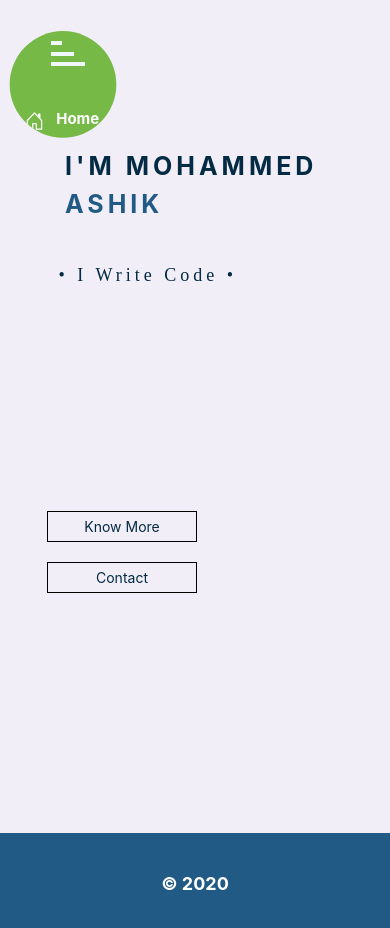
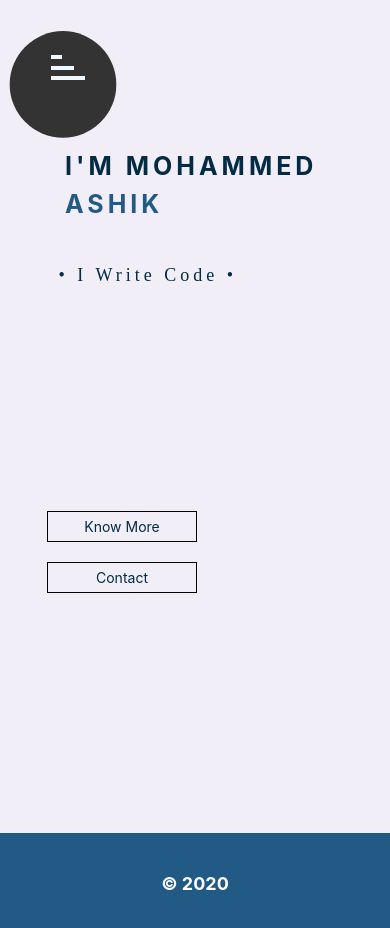
Before and after one commit to Mohammed-Ashik-KP/portfolio, a React app: page / in a window 390 px wide. Shown: the top 928 px of the page. Built offline with nearby package versions, Linux system fonts and the light colour scheme.

Commit message:
minor bugs in responsive design-nav menu fixed

```diff
--- a/src/components/nav.js
+++ b/src/components/nav.js
@@ -16,12 +16,12 @@ const Nav = () => {
                         <span></span>
                         <span></span>
                     </div>
-
+                    <div className="nav-group">
                     <li className="nav-items"><Link to="/" style={{"textDecoration":"none","color":"inherit"}}><img src={home} alt=""/>Home</Link></li>
                     <li className="nav-items"><Link to="/about" style={{"textDecoration":"none","color":"inherit"}}><img src={about} alt=""/>About</Link></li>
                     <li className="nav-items"><Link to="/portfolio" style={{"textDecoration":"none","color":"inherit"}}><img src={portfolio} alt=""/>Portfolio</Link></li>
                     <li className="nav-items"><Link to="/contact" style={{"textDecoration":"none","color":"inherit"}}><img src={contact} alt=""/>Contact</Link></li>
-
+                   </div>
                 </ul>
             </div>
 
--- a/src/index.scss
+++ b/src/index.scss
@@ -51,10 +51,16 @@
 
         @include md-desktop{
             clip-path: circle(8% at 14% 9%);
-            background-color: $green;
+
         }
         @include xl-mob(){
             clip-path: circle(7% at 12% 8%);
+        }
+
+        @include md-mob(){
+            clip-path: circle(6% at 12% 8%);
+            background-color: #333333;
+
         }
 
     &:hover{
@@ -79,7 +85,9 @@
                 clip-path: circle( 100% at -65% 2%);
             }
         }
-
+        .nav-group{
+            margin-top: 60px;
+        }
         .menu_icon{
             cursor: pointer;
             position: relative;
@@ -90,6 +98,7 @@
             @include md-tab(){
                 margin: 0px;
             }
+
 
             span{
                     background-color: $dark;
@@ -103,6 +112,9 @@
                        padding: 2px;
 
                      }
+                     @include md-mob(){
+                        margin: 14px 0px;
+                    }
 
                 }
             @for $i from 1 to 4 {
```
Also changed, not shown: src/index.css, 1 other file.
